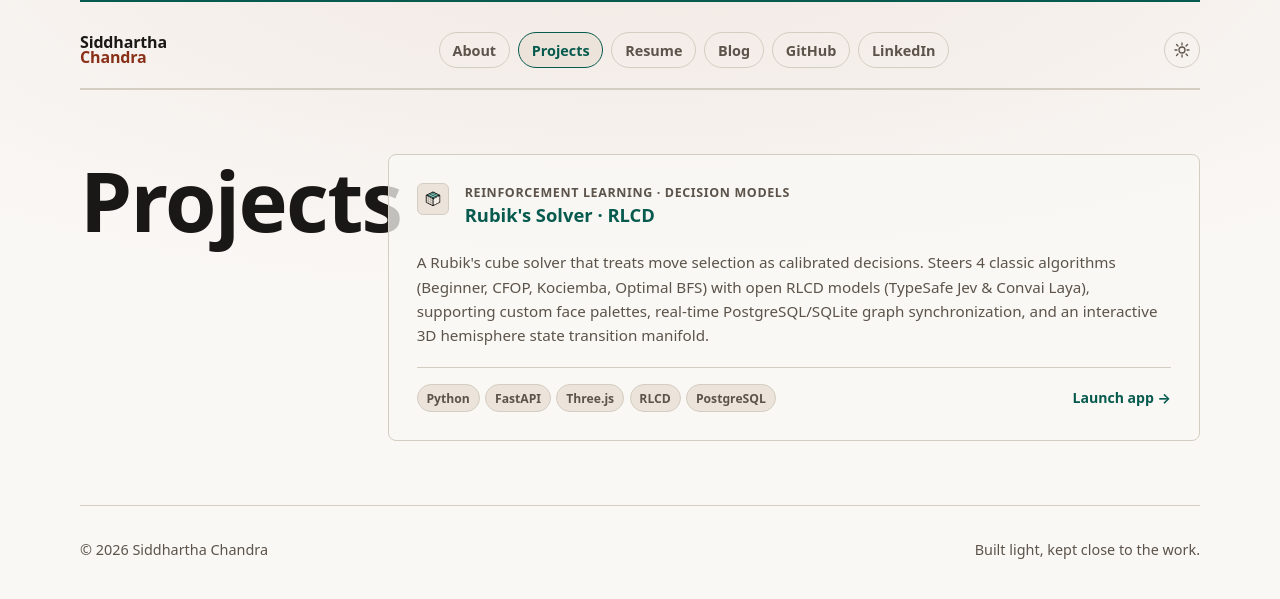
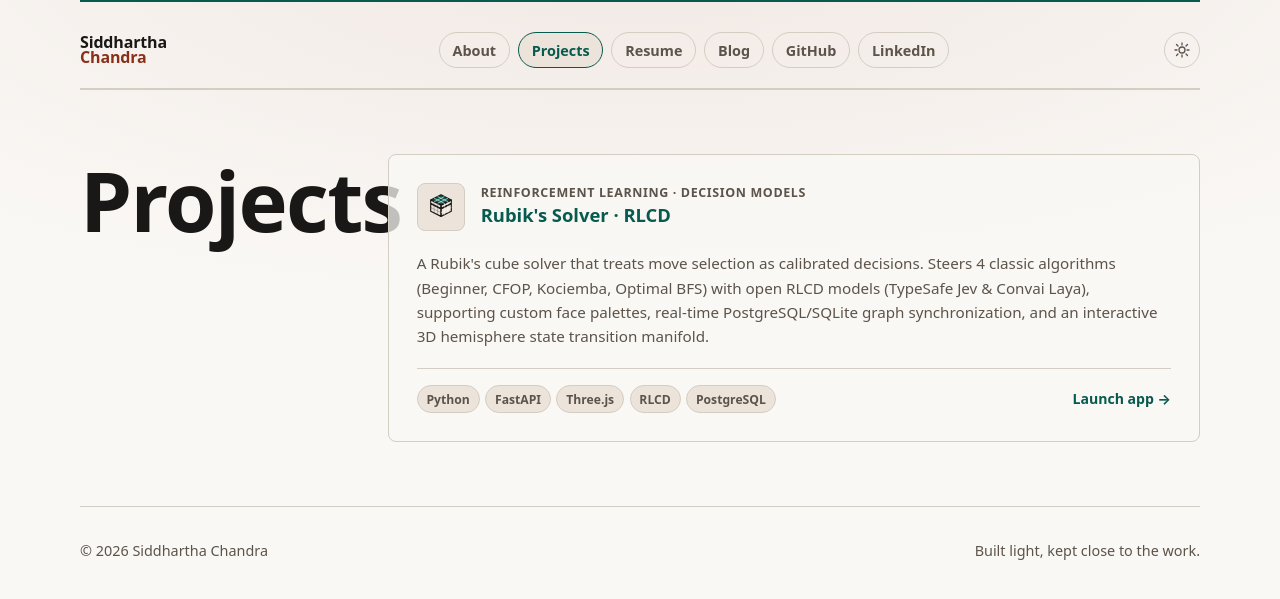
Before and after one commit to siddhartha-chandra/siddhartha-chandra.github.io, a Jekyll site: the page built from projects.md, in a window 1280 px wide. Shown: the top 599 px of the page. Built offline with Jekyll 4.4.1, drawn with Linux system fonts in a browser that asks for light colours.

Commit message:
design(projects): enlarge Rubik's logo to 48px with animated slice-turn on hover

```diff
--- a/assets/css/site.css
+++ b/assets/css/site.css
@@ -369,20 +369,44 @@ h2 {
 }
 
 .project-icon {
-  width: 32px;
-  height: 32px;
+  width: 48px;
+  height: 48px;
   flex-shrink: 0;
-  border-radius: 6px;
+  border-radius: 8px;
   background: var(--soft);
   display: flex;
   align-items: center;
   justify-content: center;
   border: 1px solid var(--line);
+  cursor: pointer;
+  transition: border-color 0.25s, background-color 0.25s, box-shadow 0.25s;
 }
 
-.project-icon svg {
-  width: 18px;
-  height: 18px;
+.project-icon:hover {
+  border-color: var(--accent);
+  background-color: var(--paper);
+  box-shadow: 0 3px 10px var(--shadow-color);
+}
+
+.rubik-cube-svg {
+  display: block;
+  overflow: visible;
+  transition: transform 0.4s cubic-bezier(0.34, 1.56, 0.64, 1);
+}
+
+.rubik-u-slice {
+  transform-origin: 16px 14px;
+  transition: transform 0.45s cubic-bezier(0.34, 1.56, 0.64, 1);
+}
+
+.project-icon:hover .rubik-u-slice,
+.project-card:hover .project-icon .rubik-u-slice {
+  transform: translateY(-3.5px) rotate(-16deg);
+}
+
+.project-icon:hover .rubik-cube-svg,
+.project-card:hover .project-icon .rubik-cube-svg {
+  transform: scale(1.08) rotate(3deg);
 }
 
 .project-meta {
--- a/projects.md
+++ b/projects.md
@@ -10,23 +10,33 @@ description: Selected software systems, machine learning engineering, and algori
   <div class="signal-list">
     <article class="project-card">
       <div class="project-header">
-        <div class="project-icon" aria-hidden="true">
-          <svg width="18" height="18" viewBox="0 0 24 24" fill="none" xmlns="http://www.w3.org/2000/svg">
-            <polygon points="12,2.5 21,7 12,11.5 3,7" fill="var(--accent)" stroke="currentColor" stroke-width="1.2" stroke-linejoin="round"/>
-            <polygon points="12,11.5 21,7 21,16.5 12,21" fill="var(--rust)" stroke="currentColor" stroke-width="1.2" stroke-linejoin="round"/>
-            <polygon points="3,7 12,11.5 12,21 3,16.5" fill="var(--soft)" stroke="currentColor" stroke-width="1.2" stroke-linejoin="round"/>
-            <line x1="6" y1="5.5" x2="15" y2="10" stroke="var(--card-bg)" stroke-width="0.8"/>
-            <line x1="9" y1="4" x2="18" y2="8.5" stroke="var(--card-bg)" stroke-width="0.8"/>
-            <line x1="6" y1="8.5" x2="15" y2="4" stroke="var(--card-bg)" stroke-width="0.8"/>
-            <line x1="9" y1="10" x2="18" y2="5.5" stroke="var(--card-bg)" stroke-width="0.8"/>
-            <line x1="15" y1="10" x2="15" y2="19.5" stroke="var(--card-bg)" stroke-width="0.8"/>
-            <line x1="18" y1="8.5" x2="18" y2="18" stroke="var(--card-bg)" stroke-width="0.8"/>
-            <line x1="12" y1="14.67" x2="21" y2="10.17" stroke="var(--card-bg)" stroke-width="0.8"/>
-            <line x1="12" y1="17.83" x2="21" y2="13.33" stroke="var(--card-bg)" stroke-width="0.8"/>
-            <line x1="6" y1="8.5" x2="6" y2="18" stroke="currentColor" stroke-width="0.8" stroke-opacity="0.3"/>
-            <line x1="9" y1="10" x2="9" y2="19.5" stroke="currentColor" stroke-width="0.8" stroke-opacity="0.3"/>
-            <line x1="3" y1="10.17" x2="12" y2="14.67" stroke="currentColor" stroke-width="0.8" stroke-opacity="0.3"/>
-            <line x1="3" y1="13.33" x2="12" y2="17.83" stroke="currentColor" stroke-width="0.8" stroke-opacity="0.3"/>
+        <div class="project-icon" aria-hidden="true" title="Rubik's Solver">
+          <svg class="rubik-cube-svg" width="30" height="30" viewBox="0 0 32 32" fill="none" xmlns="http://www.w3.org/2000/svg">
+            <!-- Grounded lower 2 layers -->
+            <g class="rubik-base">
+              <polygon points="5,12.5 16,18 16,26 5,20.5" fill="var(--soft)" stroke="currentColor" stroke-width="1.2" stroke-linejoin="round"/>
+              <polygon points="16,18 27,12.5 27,20.5 16,26" fill="var(--rust)" stroke="currentColor" stroke-width="1.2" stroke-linejoin="round"/>
+              <line x1="5" y1="16.5" x2="16" y2="22" stroke="currentColor" stroke-width="0.8" stroke-opacity="0.35"/>
+              <line x1="8.67" y1="14.33" x2="8.67" y2="22.33" stroke="currentColor" stroke-width="0.8" stroke-opacity="0.35"/>
+              <line x1="12.33" y1="16.17" x2="12.33" y2="24.17" stroke="currentColor" stroke-width="0.8" stroke-opacity="0.35"/>
+              <line x1="16" y1="22" x2="27" y2="16.5" stroke="var(--card-bg)" stroke-width="0.8"/>
+              <line x1="19.67" y1="16.17" x2="19.67" y2="24.17" stroke="var(--card-bg)" stroke-width="0.8"/>
+              <line x1="23.33" y1="14.33" x2="23.33" y2="22.33" stroke="var(--card-bg)" stroke-width="0.8"/>
+            </g>
+            <!-- Animated top U-slice (lifts and twists on hover) -->
+            <g class="rubik-u-slice">
+              <polygon points="16,3 27,8.5 16,14 5,8.5" fill="var(--accent)" stroke="currentColor" stroke-width="1.2" stroke-linejoin="round"/>
+              <polygon points="5,8.5 16,14 16,17.5 5,12" fill="var(--soft)" stroke="currentColor" stroke-width="1.2" stroke-linejoin="round"/>
+              <polygon points="16,14 27,8.5 27,12 16,17.5" fill="var(--rust)" stroke="currentColor" stroke-width="1.2" stroke-linejoin="round"/>
+              <line x1="8.67" y1="6.67" x2="19.67" y2="12.17" stroke="var(--card-bg)" stroke-width="0.85"/>
+              <line x1="12.33" y1="4.83" x2="23.33" y2="10.33" stroke="var(--card-bg)" stroke-width="0.85"/>
+              <line x1="8.67" y1="10.33" x2="19.67" y2="4.83" stroke="var(--card-bg)" stroke-width="0.85"/>
+              <line x1="12.33" y1="12.17" x2="23.33" y2="6.67" stroke="var(--card-bg)" stroke-width="0.85"/>
+              <line x1="8.67" y1="10.33" x2="8.67" y2="13.83" stroke="currentColor" stroke-width="0.8" stroke-opacity="0.35"/>
+              <line x1="12.33" y1="12.17" x2="12.33" y2="15.67" stroke="currentColor" stroke-width="0.8" stroke-opacity="0.35"/>
+              <line x1="19.67" y1="12.17" x2="19.67" y2="15.67" stroke="var(--card-bg)" stroke-width="0.85"/>
+              <line x1="23.33" y1="10.33" x2="23.33" y2="13.83" stroke="var(--card-bg)" stroke-width="0.85"/>
+            </g>
           </svg>
         </div>
         <div class="project-meta">
```
Also changed, not shown: _layouts/home.html (+27 -17 lines).
